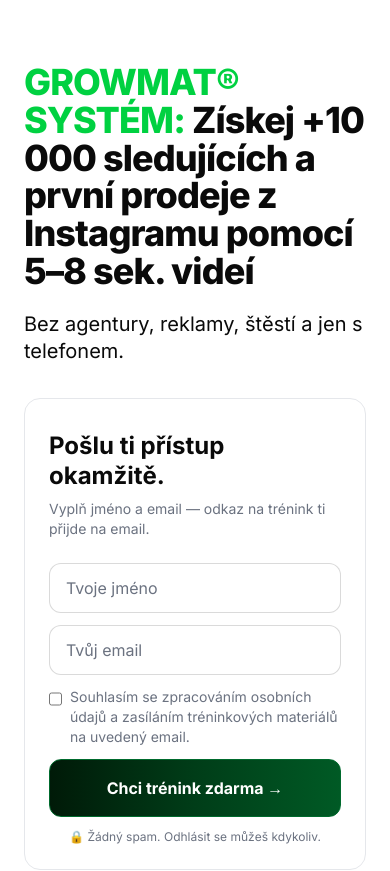
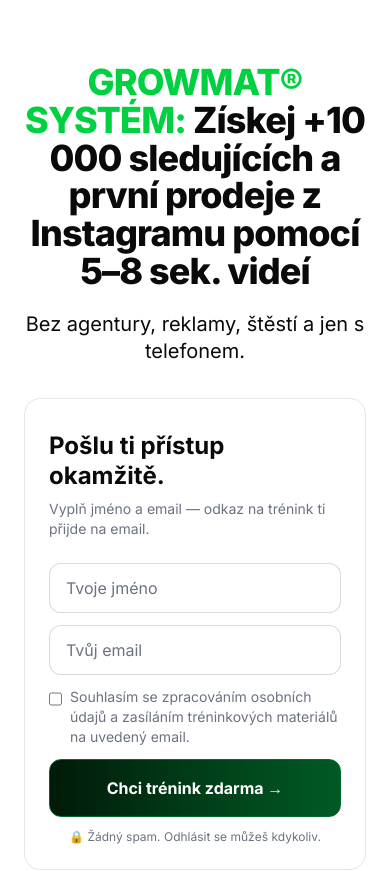
Before and after one commit to adambardzak/socialmaty, a Next.js app: page /optin in a window 390 px wide. Shown: the top 871 px of the page. Built offline with nearby package versions, Linux system fonts and the light colour scheme.

Commit message:
center hero headline on mobile

```diff
--- a/src/app/optin/page.tsx
+++ b/src/app/optin/page.tsx
@@ -15,7 +15,7 @@
       <section className="container-page pt-16 pb-20">
         <div className="lg:grid lg:grid-cols-[1.2fr_1fr] lg:gap-16 lg:items-start">
           {/* HEADLINE */}
-          <div data-reveal className="lg:row-start-1 lg:col-start-1">
+          <div data-reveal className="text-center lg:text-left lg:row-start-1 lg:col-start-1">
             <h1 className="font-display font-extrabold text-4xl sm:text-5xl lg:text-6xl leading-[1.05] tracking-tight">
               <span className="text-accent">GROWMAT® SYSTÉM:</span> Získej +10 000
               sledujících a první prodeje z Instagramu pomocí 5–8 sek. videí
```
